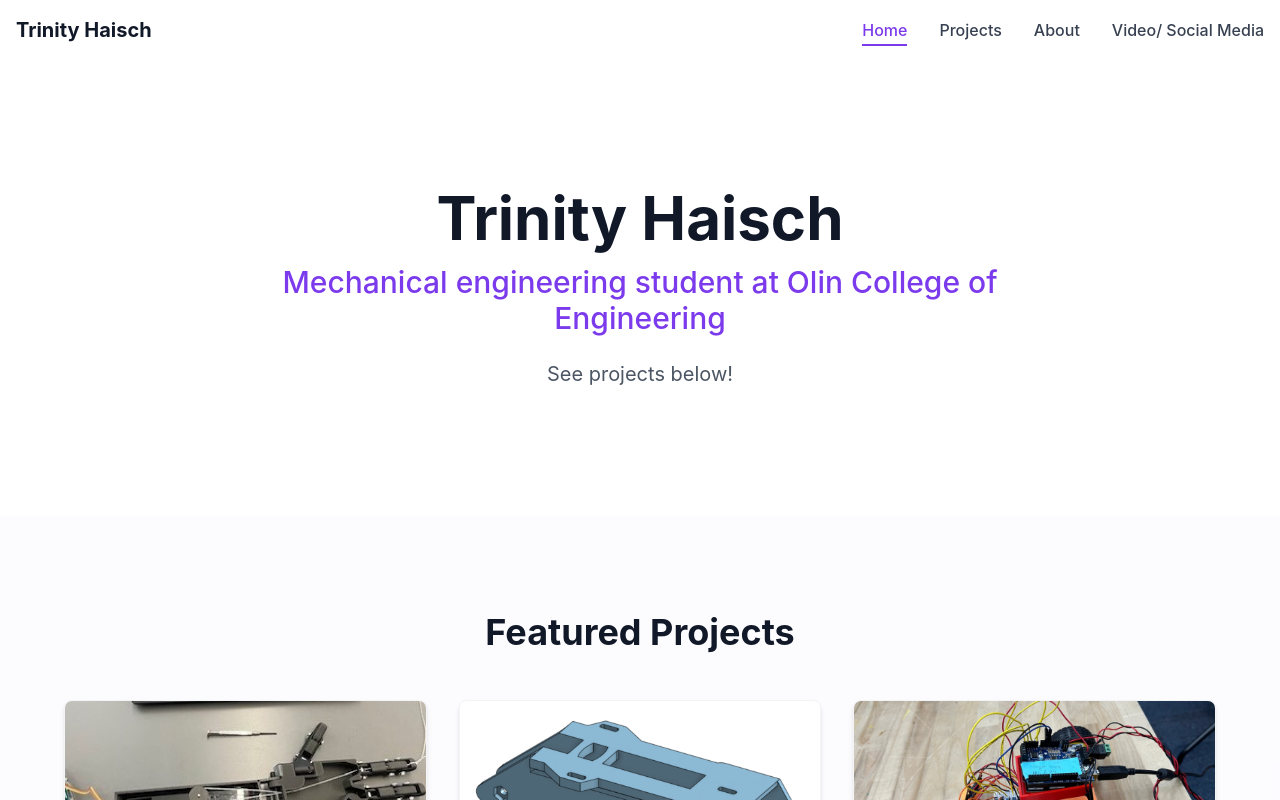
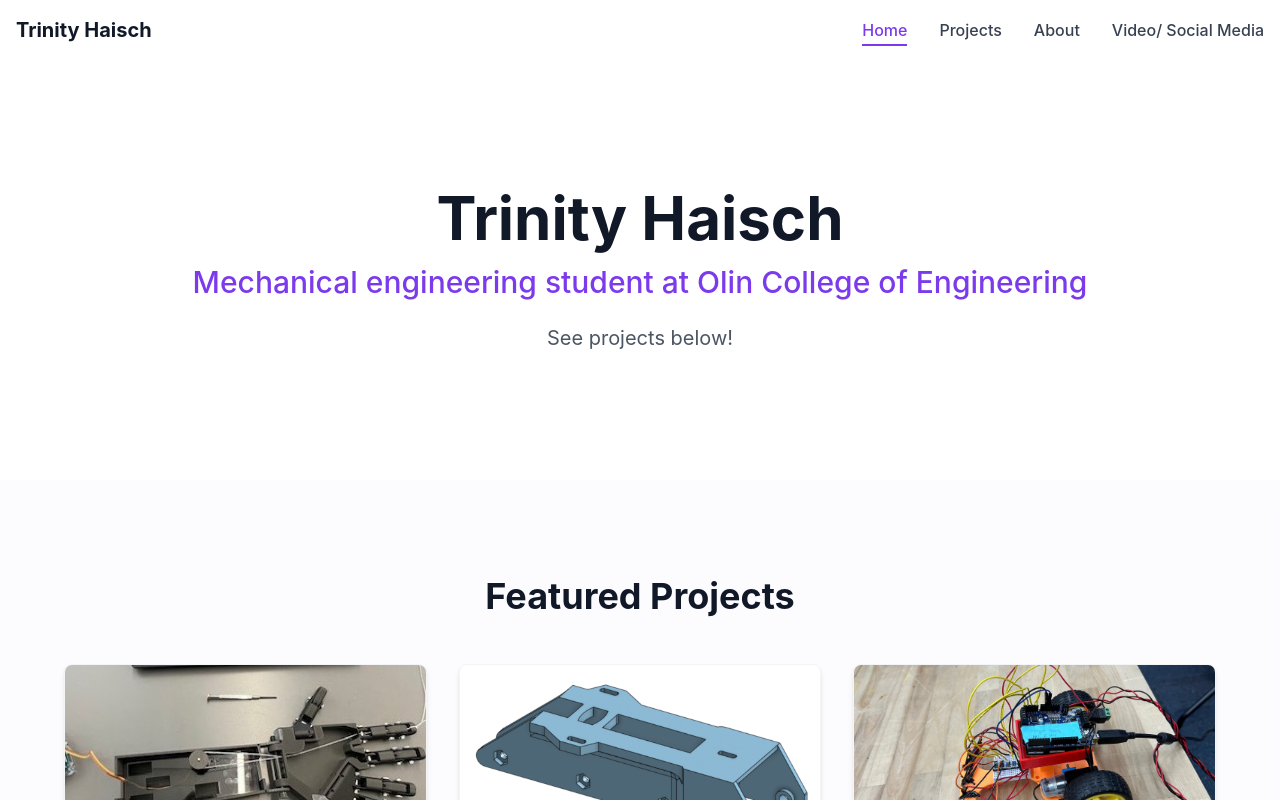
Before and after one commit to trinityhaisch/portfolio, a Next.js app: page / in a window 1280 px wide. Shown: the top 800 px of the page. Built offline with nearby package versions, Linux system fonts and the light colour scheme.

Commit message:
fixed errors again

```diff
--- a/app/page.tsx
+++ b/app/page.tsx
@@ -9,18 +9,7 @@ import ProjectCard from '@/components/ProjectCard'
  * Home page component
  * Displays a brief introduction and featured projects
  */
-export const fadeInUp = {
-  initial: {
-    opacity: 0,
-    y: 20,
-    transition: { duration: 0.5 }
-  },
-  animate: {
-    opacity: 1,
-    y: 0,
-    transition: { duration: 0.5 }
-  }
-};
+
 export default function Home() {
   // Get the first 3 projects as featured projects
   const featuredProjects = projects.slice(0, 3)
@@ -31,16 +20,12 @@ export default function Home() {
   return (
     <div className="min-h-screen">
       {/* Hero Section */}
-      <section className="container mx-auto px-4 py-20 md:py-32">
-        <motion.div
-          initial="initial"
-          animate="animate"
-          variants={fadeInUp}
-          className="max-w-3xl mx-auto text-center"
-        >
+      <section className="container mx-auto px-4 py-20 md:py-32 text-center">
         {/* Name */}
         <motion.h1
-            variants={fadeInUp}
+          initial={{ opacity: 0, y: 20 }}
+          animate={{ opacity: 1, y: 0 }}
+          transition={{ duration: 0.5 }}
           className="text-5xl md:text-6xl font-display font-bold text-gray-900 mb-4"
         >
           Trinity Haisch
@@ -48,7 +33,9 @@ export default function Home() {
 
         {/* Title */}
         <motion.h2
-            variants={fadeInUp}
+          initial={{ opacity: 0, y: 20 }}
+          animate={{ opacity: 1, y: 0 }}
+          transition={{ duration: 0.5, delay: 0.2 }}
           className="text-2xl md:text-3xl font-sans font-medium text-lavender-600 mb-6"
         >
           Mechanical engineering student at Olin College of Engineering
@@ -56,12 +43,13 @@ export default function Home() {
 
         {/* Intro sentence */}
         <motion.p
-            variants={fadeInUp}
+          initial={{ opacity: 0, y: 20 }}
+          animate={{ opacity: 1, y: 0 }}
+          transition={{ duration: 0.5, delay: 0.4 }}
           className="text-lg md:text-xl text-gray-600 leading-relaxed"
         >
           See projects below!
         </motion.p>
-        </motion.div>
       </section>
 
       {/* Featured Projects Section */}
```
Lines whose indentation alone changed are shown as unchanged.
